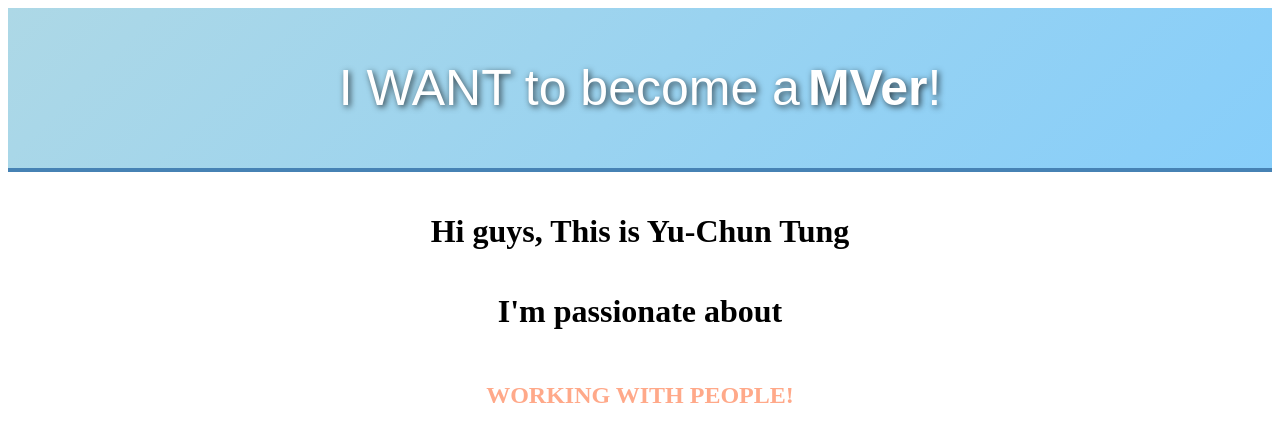
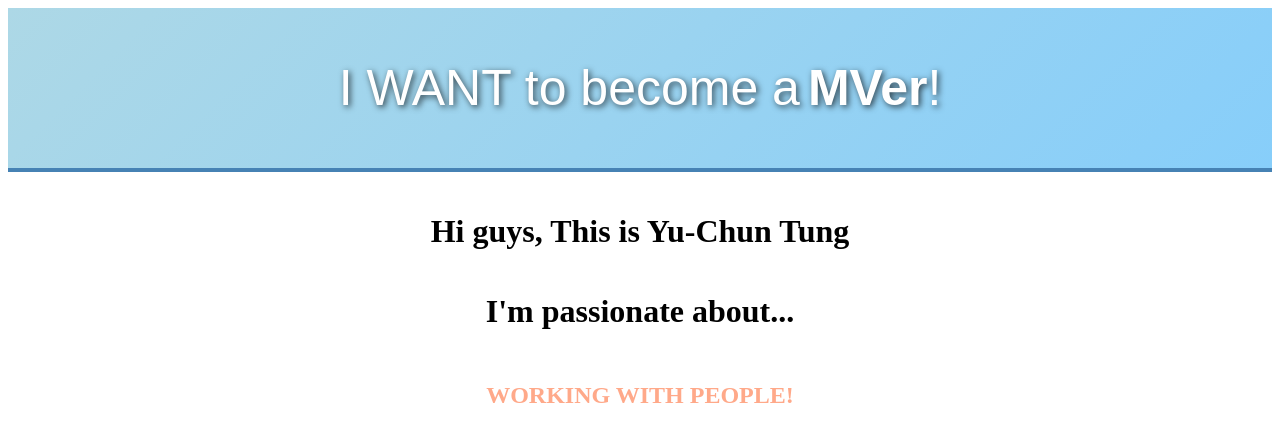
Before and after one commit to dyj0183/Fun-Gatsby-Project, a Gatsby site: page / in a window 1280 px wide. Built offline with nearby package versions, Linux system fonts and the light colour scheme; Gatsby itself is replaced by a stand-in of ours.

Commit message:
modify text

```diff
--- a/src/components/Hero.js
+++ b/src/components/Hero.js
@@ -21,7 +21,7 @@ const Hero = () => {
     <>
       <CenteredContainer>
         <h1>Hi guys, This is Yu-Chun Tung</h1>
-        <h1>I'm passionate about</h1>
+        <h1>I'm passionate about...</h1>
       </CenteredContainer>
       <RotatingTextContainer>
         {hobbies.map(({ node }, index) => (
```
